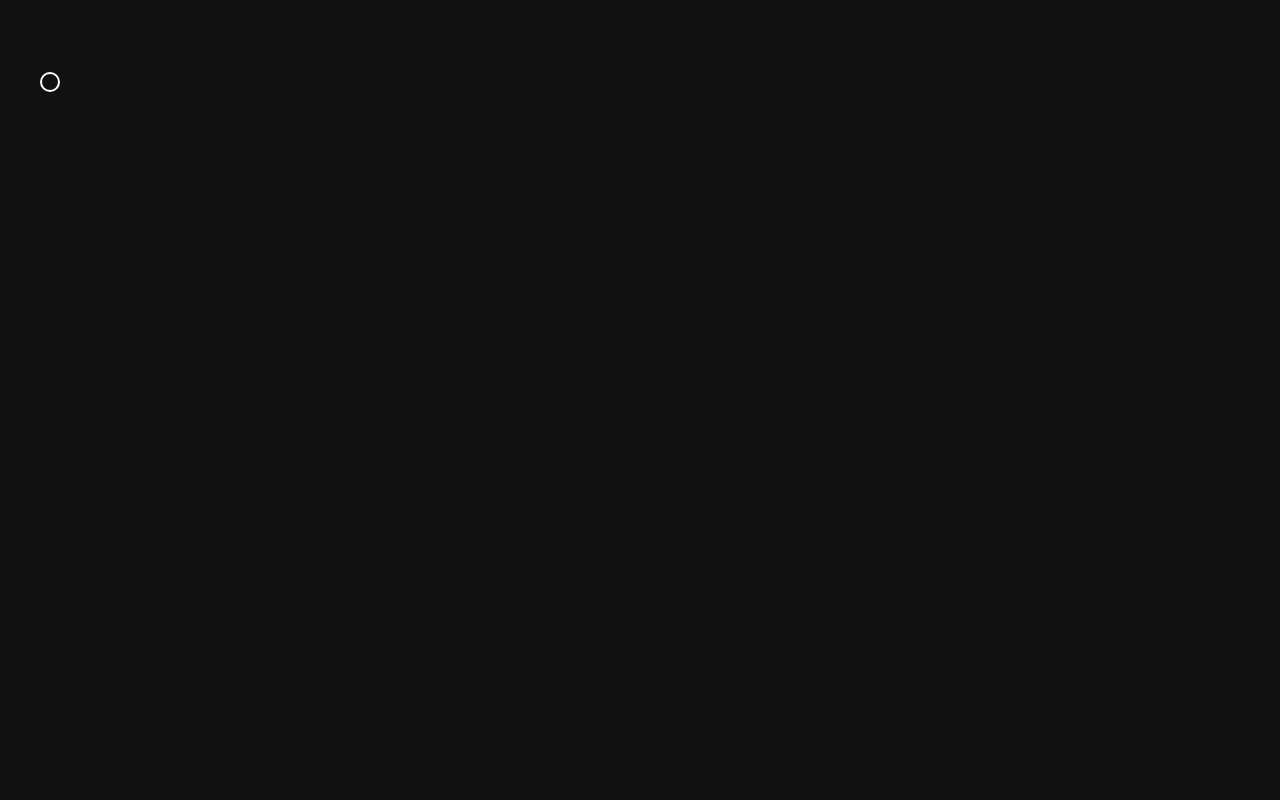
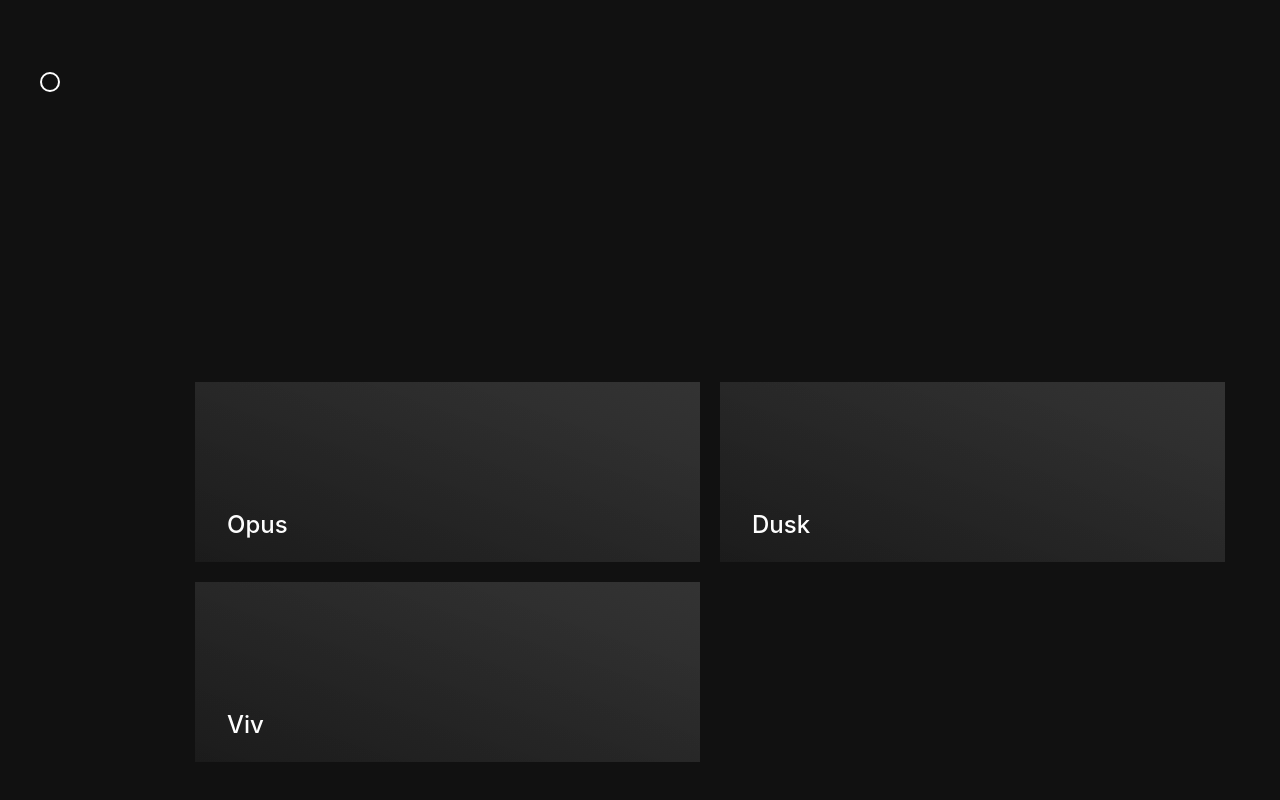
Before and after one commit to pacocoursey/paco, a Next.js app: page / in a window 1280 px wide. Shown: the part 678-1478 px from the top of the page. Before the commit the page ends 800 px from the top, so only its background shows below. Built offline with nearby package versions, Linux system fonts and the light colour scheme; a web font is replaced by a local one.

Commit message:
Projects section

```diff
--- a/pages/index.jsx
+++ b/pages/index.jsx
@@ -1,6 +1,6 @@
 import React from 'react';
 import Link from 'next/link';
-import styled, { keyframes } from 'styled-components';
+import styled, { keyframes, css } from 'styled-components';
 
 import Page from '../components/Page';
 
@@ -15,6 +15,8 @@ const fadeUp = keyframes`
 `;
 
 const Intro = styled.div`
+  min-height: 100vh;
+
   display: flex;
   flex-direction: column;
   justify-content: center;
@@ -45,7 +47,6 @@ const Title = styled.div`
 `;
 
 const Paragraph = styled.div`
-  flex: 1;
   opacity: 0;
   display: flex;
   flex-direction: row;
@@ -58,6 +59,89 @@ const Paragraph = styled.div`
     margin-right: 50px;
     max-width: 350px;
     line-height: 1.4;
+  }
+`;
+
+const List = styled.div`
+  display: flex;
+  flex-wrap: wrap;
+`;
+
+const Item = styled.div`
+  flex: 0 1 50%;
+
+  width: 350px;
+  height: 200px;
+
+  padding: 10px;
+`;
+
+const Overlay = styled.div`
+  display: block;
+  width: 100%;
+  height: 100%;
+  position: relative;
+  overflow: hidden;
+  background-position: center center;
+  background-size: cover;
+  background-repeat: no-repeat;
+  background-image: linear-gradient(to top right, #222, #333);
+
+  &::after {
+    content: "";
+    position: absolute;
+    top: 0;
+    left: 0;
+    width: 100%;
+    height: 100%;
+    background: linear-gradient(
+      to bottom left,
+      transparent 20%,
+      rgba(0, 0, 0, 0.4) 100%
+    );
+    z-index: 2;
+
+    opacity: 0.5;
+    transition: opacity 300ms ease-in-out;
+  }
+
+  .overlay-content {
+    position: absolute;
+    bottom: 2rem;
+    left: 2rem;
+    overflow: hidden;
+    z-index: 3;
+
+    transform: translateY(60%);
+    transition: transform 300ms ease-in-out;
+
+    h1 {
+      margin: 0;
+      font-weight: 500;
+      font-size: 1.5rem;
+    }
+
+    p {
+      margin: 0;
+      opacity: 0;
+      transition: opacity 300ms ease-in-out;
+      color: #e6e6e6;
+      font-weight: normal;
+    }
+  }
+
+  &:hover {
+    .overlay-content {
+      transform: translateY(0);
+
+      p {
+        opacity: 1;
+      }
+    }
+
+    &::after {
+      opacity: 1;
+    }
   }
 `;
 
@@ -130,6 +214,55 @@ class Index extends React.Component {
             </div>
           </Paragraph>
         </Intro>
+
+        <Intro>
+          <List>
+            <Item>
+              <a href="https://github.com/pacocoursey/viv" target="_blank" rel="noopener noreferrer">
+                <Overlay
+                  css={css`
+                    background-image: url(https://via.placeholder.com/350x200);
+                  `}
+                >
+                  <div className="overlay-content">
+                    <h1>Opus</h1>
+                    <p>Note-taking</p>
+                  </div>
+                </Overlay>
+              </a>
+            </Item>
+
+            <Item>
+              <a href="https://github.com/pacocoursey/viv" target="_blank" rel="noopener noreferrer">
+                <Overlay
+                  css={css`
+                    background-image: url(https://via.placeholder.com/350x200);
+                  `}
+                >
+                  <div className="overlay-content">
+                    <h1>Dusk</h1>
+                    <p>Customizable icons</p>
+                  </div>
+                </Overlay>
+              </a>
+            </Item>
+
+            <Item>
+              <a href="https://github.com/pacocoursey/viv" target="_blank" rel="noopener noreferrer">
+                <Overlay
+                  css={css`
+                    background-image: url(https://via.placeholder.com/350x200);
+                  `}
+                >
+                  <div className="overlay-content">
+                    <h1>Viv</h1>
+                    <p>Mousekeys</p>
+                  </div>
+                </Overlay>
+              </a>
+            </Item>
+          </List>
+        </Intro>
       </Page>
     );
   }
```
